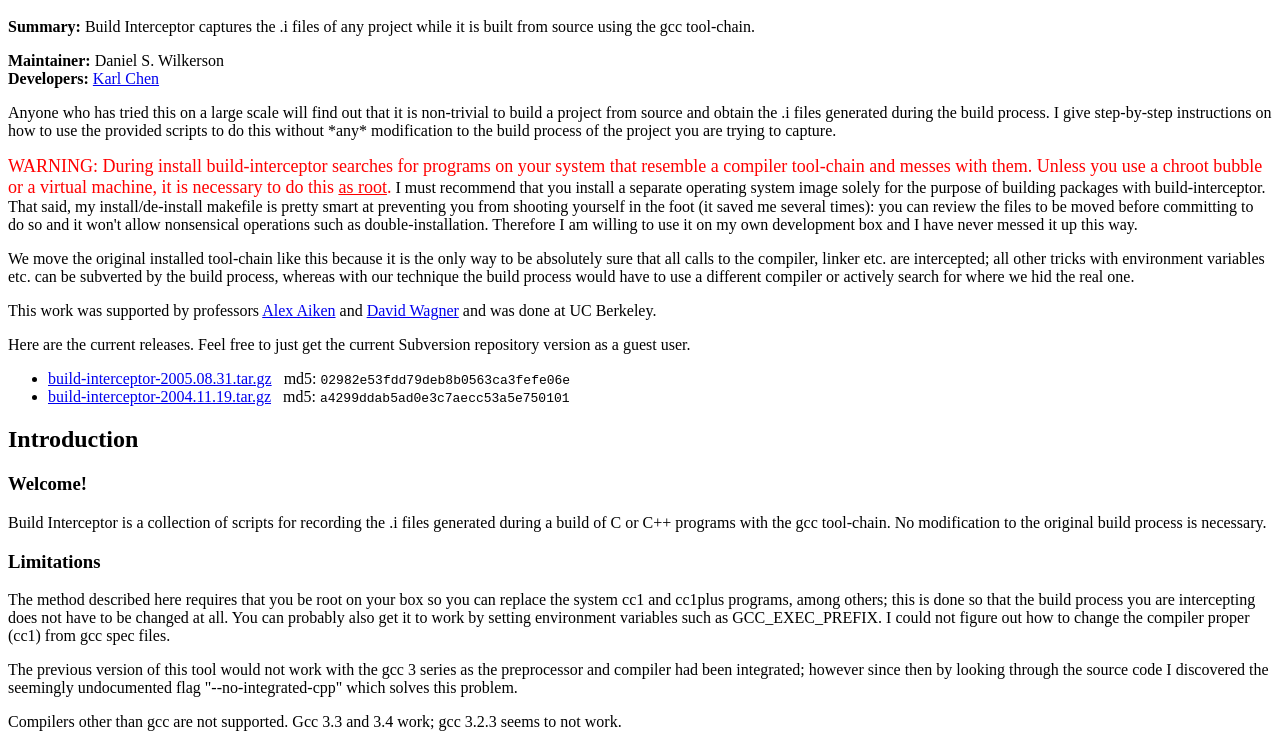
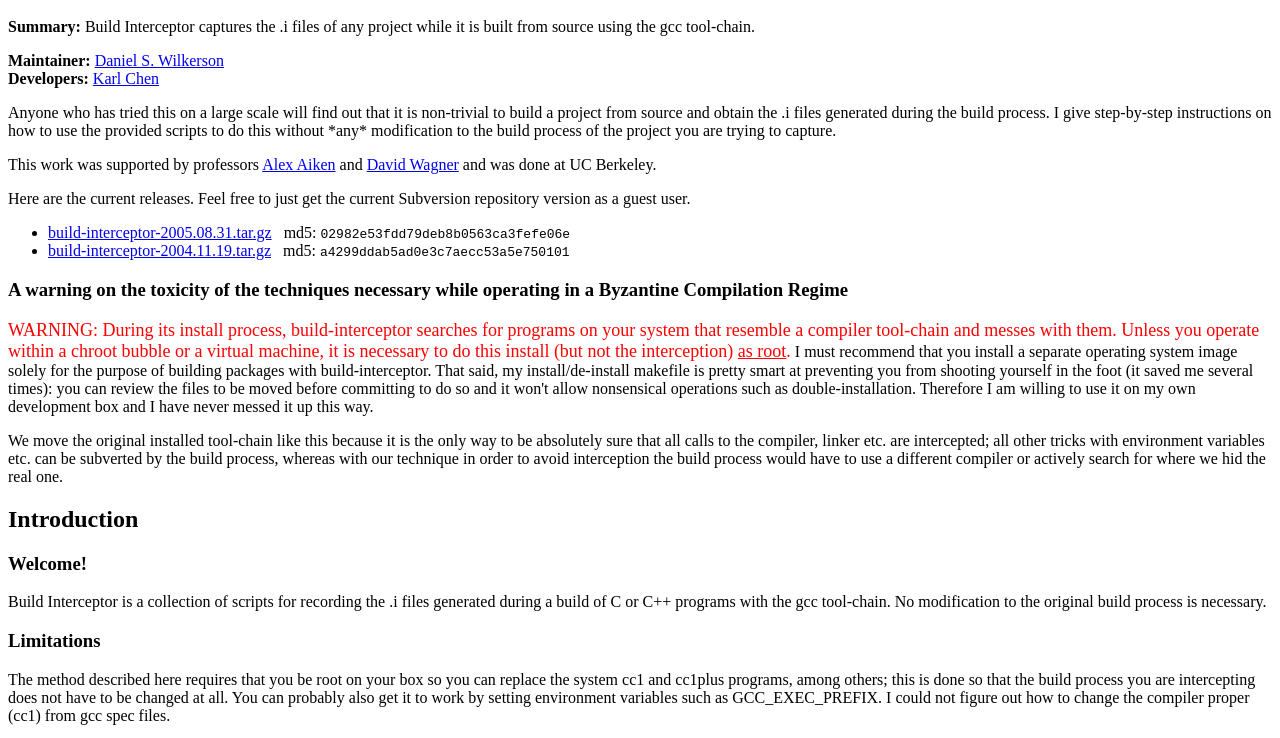
Before and after one commit to dsw/build-interceptor, a plain HTML site: page www/index.html in a window 1280 px wide. Shown: the part 48-786 px from the top of the page. Drawn offline with Linux system fonts and the light colour scheme.

Commit message:
added link to my page from my name; further refined the warning about installing as root, separated it out into its own section, and invented the term Byzantine Compilation
git-svn-id: http://build-interceptor.tigris.org/svn/build-interceptor/trunk@219 8700b9f2-3af6-0310-88e9-a4e0a7708a09

```diff
--- a/www/index.html
+++ b/www/index.html
@@ -9,7 +9,7 @@
 <p><b>Summary:</b> Build Interceptor captures the .i files of any
 project while it is built from source using the gcc tool-chain.
 
-<p><b>Maintainer:</b> Daniel S. Wilkerson
+<p><b>Maintainer:</b> <a href="http://www.cs.berkeley.edu/~dsw/">Daniel S. Wilkerson</a>
 <br><b>Developers:</b> <a href="http://www.cs.berkeley.edu/~quarl/">Karl Chen</a>
 
 <p>Anyone who has tried this on a large scale will find out that it is
@@ -18,26 +18,6 @@
 on how to use the provided scripts to do this without *any*
 modification to the build process of the project you are trying to
 capture.
-
-<p><font color=red size=+1> WARNING: During install build-interceptor
-searches for programs on your system that resemble a compiler
-tool-chain and messes with them.  Unless you use a chroot bubble or a
-virtual machine, it is necessary to do this <u>as root</u>.</font> I
-must recommend that you install a separate operating system image
-solely for the purpose of building packages with build-interceptor.
-That said, my install/de-install makefile is pretty smart at
-preventing you from shooting yourself in the foot (it saved me several
-times): you can review the files to be moved before committing to do
-so and it won't allow nonsensical operations such as
-double-installation.  Therefore I am willing to use it on my own
-development box and I have never messed it up this way.
-
-<p>We move the original installed tool-chain like this because it is
-the only way to be absolutely sure that all calls to the compiler,
-linker etc. are intercepted; all other tricks with environment
-variables etc. can be subverted by the build process, whereas with our
-technique the build process would have to use a different compiler or
-actively search for where we hid the real one.
 
 <p>This work was supported by professors <a
 href=http://theory.stanford.edu/~aiken/>Alex Aiken</a> and <a
@@ -62,6 +42,31 @@
 </code>
 
 </ul>
+
+<h3>A warning on the toxicity of the techniques necessary while
+operating in a Byzantine Compilation Regime</h3>
+
+<p><font color=red size=+1> WARNING: During its install process,
+build-interceptor searches for programs on your system that resemble a
+compiler tool-chain and messes with them.  Unless you operate within a
+chroot bubble or a virtual machine, it is necessary to do this install
+(but not the interception) <u>as root</u>.</font> I must recommend
+that you install a separate operating system image solely for the
+purpose of building packages with build-interceptor.  That said, my
+install/de-install makefile is pretty smart at preventing you from
+shooting yourself in the foot (it saved me several times): you can
+review the files to be moved before committing to do so and it won't
+allow nonsensical operations such as double-installation.  Therefore I
+am willing to use it on my own development box and I have never messed
+it up this way.
+
+<p>We move the original installed tool-chain like this because it is
+the only way to be absolutely sure that all calls to the compiler,
+linker etc. are intercepted; all other tricks with environment
+variables etc. can be subverted by the build process, whereas with our
+technique in order to avoid interception the build process would have
+to use a different compiler or actively search for where we hid the
+real one.
 
 <h2>Introduction</h2>
 
```
